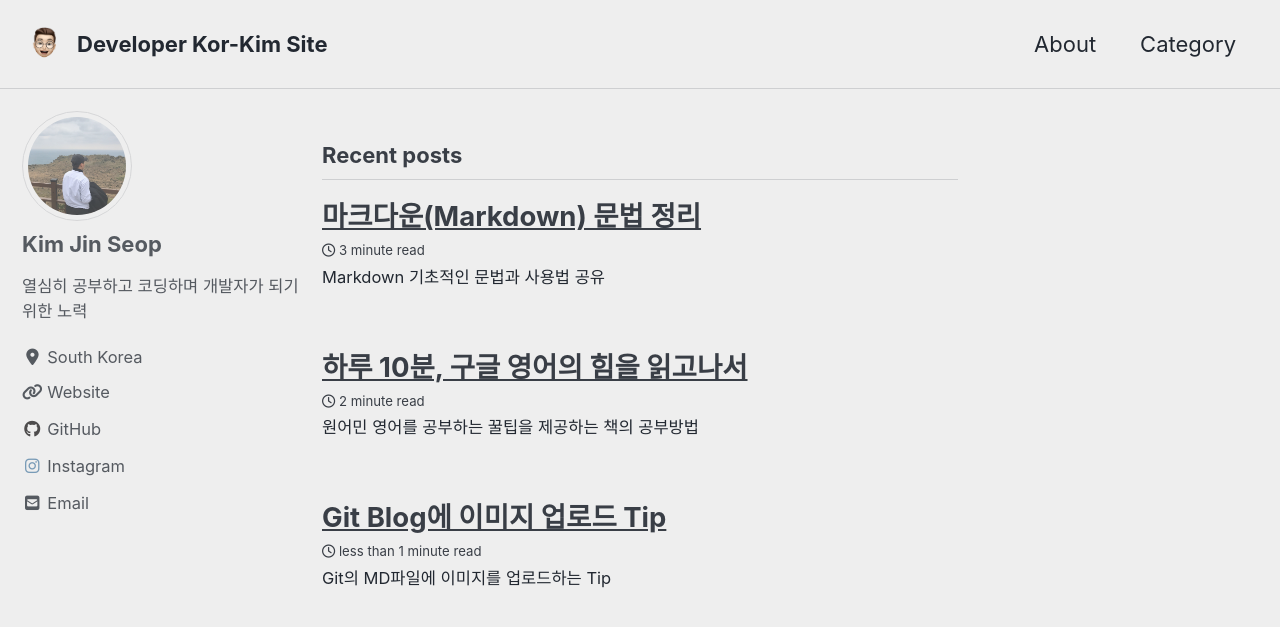
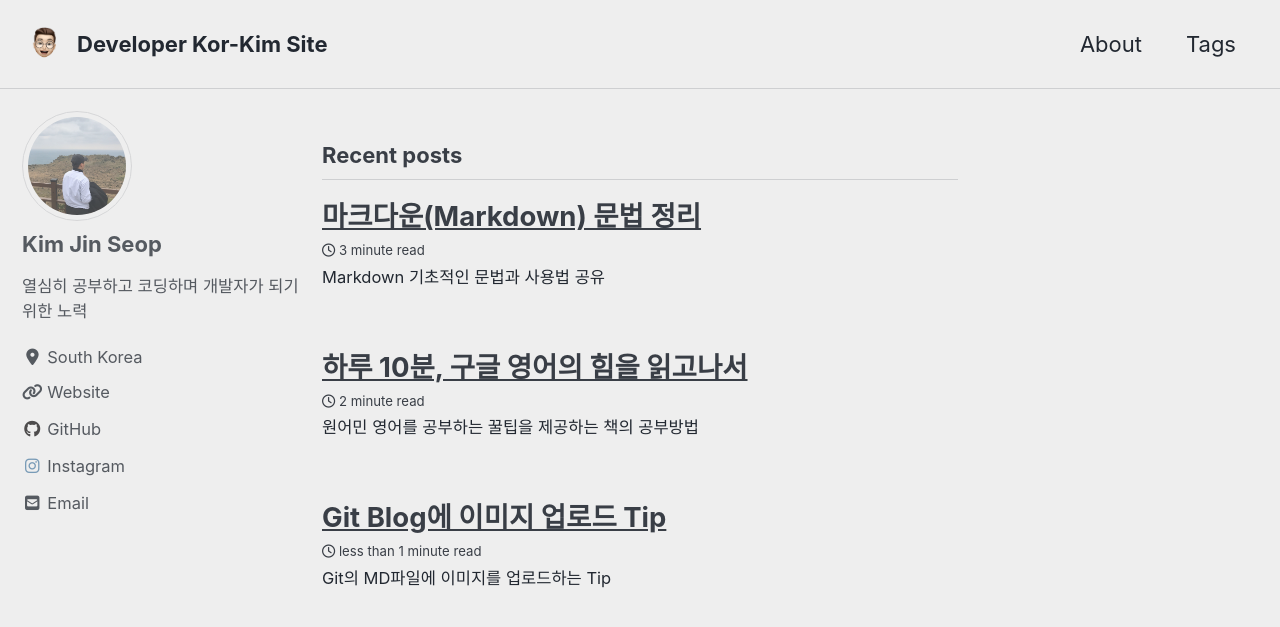
Before and after one commit to kim-jin-seop/kim-jin-seop.github.io, a Jekyll site: the page built from index.html, in a window 1280 px wide and 900 px high. Shown: the top 627 px of the window. Built offline with Jekyll 4.4.1, drawn with Linux system fonts in a browser that asks for light colours; cached includes are drawn as plain includes; nearby versions of some CDN libraries; the list of posts is cut into pages by our own code.

Commit message:
update tags

```diff
--- a/_data/navigation.yml
+++ b/_data/navigation.yml
@@ -1,6 +1,8 @@
 # main links
 main:
     - title: "About"
-      url: about/
-    - title: "Category"
-      url: categories/
+      url: /about/
+    - title: "Categories"
+      url: /categories/
+      title: "Tags"
+      url:  /tags/
```
Also changed, not shown: _pages/tag-archive.md (added, +6 -0 lines).
